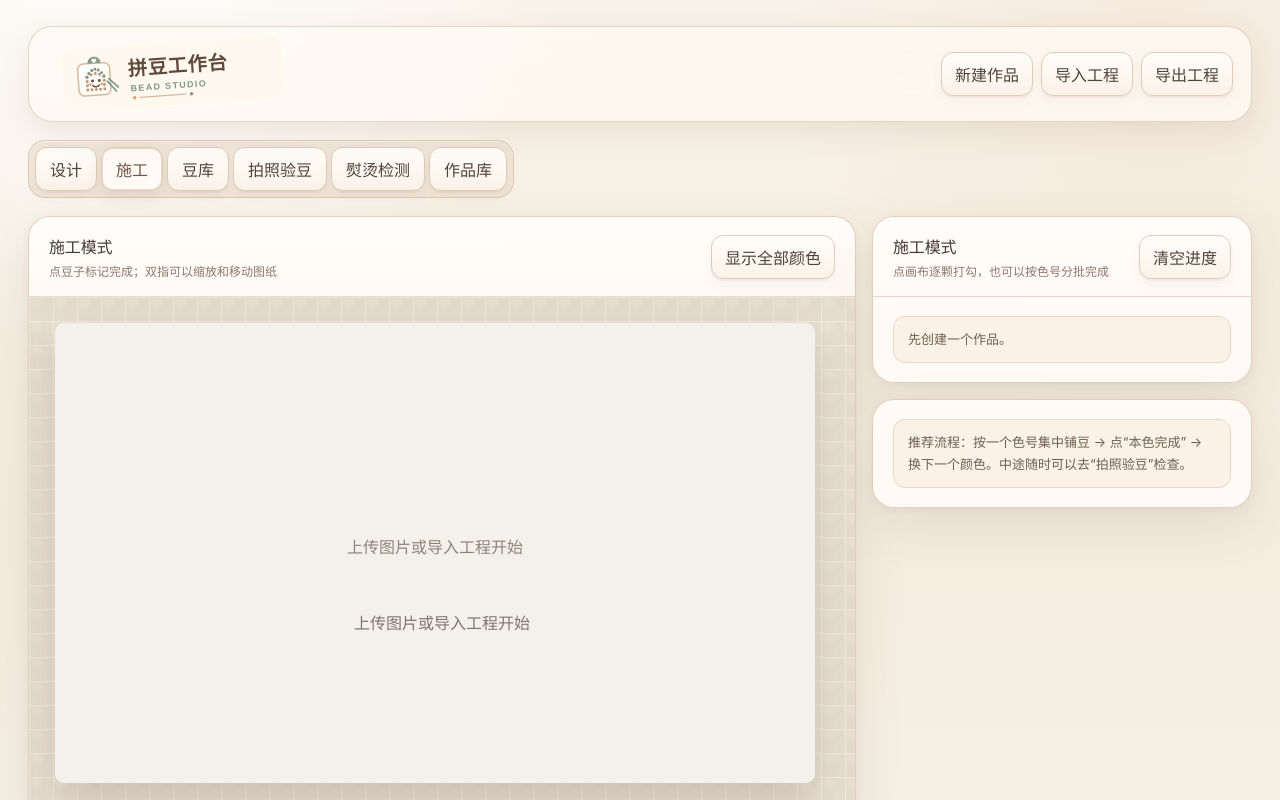
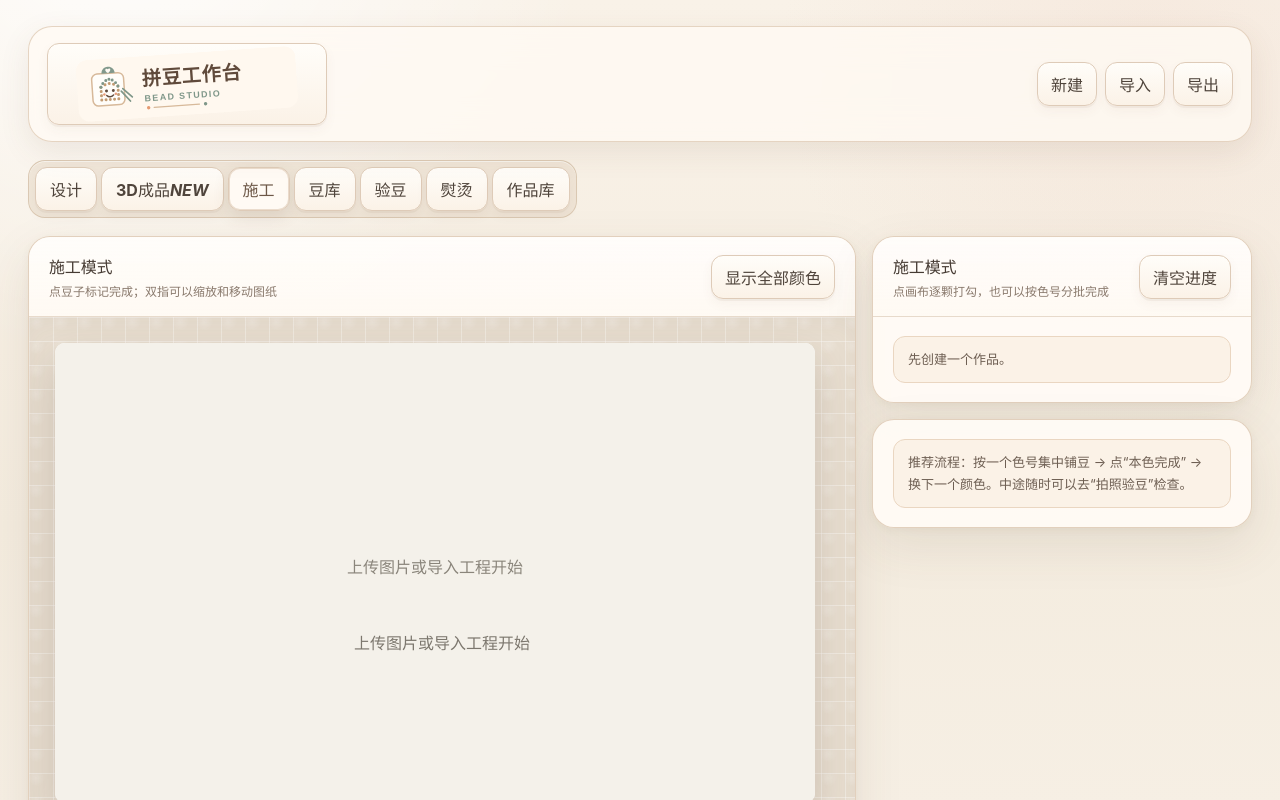
Before and after one commit to DragonChenCL/bead-studio, a React (Vite) app: page / in a window 1280 px wide. Both pictures are taken after a click on the button "施工". Shown: the top 800 px of the page. Built offline with nearby package versions, Linux system fonts and the light colour scheme.

Commit message:
feat: integrate 3d preview into app navigation

```diff
--- a/src/App.tsx
+++ b/src/App.tsx
@@ -7,6 +7,7 @@ import BuildPanel from './components/BuildPanel';
 import WelcomePanel from './components/WelcomePanel';
 import ToolDock from './components/ToolDock';
 import H5BottomNav from './components/H5BottomNav';
+import Bead3DPreview from './components/Bead3DPreview';
 import { buildPatternFromImageElement, paletteByCode, summarizeUsage } from './core/engine';
 import { downloadJson } from './core/download';
 import { deductPatternFromInventory, restorePatternToInventory } from './core/inventory';
@@ -220,7 +221,7 @@ export default function App() {
   function exportProject() {
     if (!pattern) return notify('没有可导出的作品', 'bad');
     downloadJson(
-      { version: 'bead-studio/0.6-h5', pattern, inventory, completed },
+      { version: 'bead-studio/0.7-3d', pattern, inventory, completed },
       `${pattern.name || 'bead-project'}.json`,
     );
   }
@@ -337,39 +338,41 @@ export default function App() {
 
   const nav = [
     ['work', '设计'],
+    ['preview', '3D成品'],
     ['build', '施工'],
     ['inventory', '豆库'],
-    ['photo', '拍照验豆'],
-    ['iron', '熨烫检测'],
+    ['photo', '验豆'],
+    ['iron', '熨烫'],
     ['library', '作品库'],
   ];
 
   return (
-    <div className={`app-shell ${mobileDockOpen ? 'h5-dock-open' : ''}`}>
-      <header className="topbar">
-        <div className="brand">
+    <div className={`app-shell studio-shell ${mobileDockOpen ? 'h5-dock-open' : ''}`}>
+      <header className="topbar studio-topbar">
+        <button className="brand studio-brand" onClick={() => setTab('work')} aria-label="回到设计页">
           <div className="logo"><span /></div>
           <div>
-            <h1>拼豆工作台 <em>V0.6</em></h1>
-            <p>从一张图开始，陪你真正把作品拼完</p>
+            <h1>拼豆工作台 <em>V0.7</em></h1>
+            <p>设计 · 备豆 · 施工 · 验收 · 3D 成品</p>
           </div>
-        </div>
-        <div className="toolbar desktop-actions">
-          <button onClick={newProject} data-help="回到欢迎页，开始制作一个新的拼豆作品；当前作品会自动保存在作品库">新建作品</button>
-          <label className="filebtn" data-help="导入之前从本工具导出的 JSON 工程文件，恢复图纸、豆库和施工进度">导入工程<input ref={importRef} type="file" accept="application/json" onChange={importProject} /></label>
-          <button onClick={exportProject} data-help="把当前图纸、豆库和施工进度保存为 JSON 文件，便于备份或换设备">导出工程</button>
+        </button>
+        <div className="toolbar desktop-actions studio-header-actions">
+          {pattern && <button className="preview-cta" onClick={() => setTab('preview')}>◈ 3D 看成品</button>}
+          <button onClick={newProject}>新建</button>
+          <label className="filebtn">导入<input ref={importRef} type="file" accept="application/json" onChange={importProject} /></label>
+          <button onClick={exportProject}>导出</button>
         </div>
       </header>
 
-      <nav className="tabs desktop-tabs">
-        {nav.map(([key, name]) => <button key={key} className={tab === key ? 'active' : ''} onClick={() => setTab(key)}>{name}</button>)}
+      <nav className="tabs desktop-tabs studio-tabs">
+        {nav.map(([key, name]) => <button key={key} className={tab === key ? 'active' : ''} onClick={() => setTab(key)}>{name}{key === 'preview' && <i>NEW</i>}</button>)}
       </nav>
 
       {pattern && (
-        <div className="project-strip">
-          <div>
-            <strong>{pattern.name}</strong>
-            <span>{pattern.width}×{pattern.height} · {total.toLocaleString()}颗 · {usage.length}色</span>
+        <div className="project-strip studio-project-strip">
+          <div className="studio-project-main">
+            <span className="studio-project-dot" style={{ background: selectedHex }} />
+            <div><strong>{pattern.name}</strong><span>{pattern.width}×{pattern.height} · {total.toLocaleString()}颗 · {usage.length}色</span></div>
             {settled && <span className="settled-tag">已扣库存</span>}
           </div>
           <div className="project-strip-progress">
@@ -384,15 +387,16 @@ export default function App() {
       )}
 
       {tab === 'work' && pattern && (
-        <main className="work-grid work-grid-v5 h5-work-page">
-          <section className="card main-card h5-canvas-card">
-            <div className="card-hd workspace-header">
+        <main className="work-grid work-grid-v5 h5-work-page studio-work-grid">
+          <section className="card main-card h5-canvas-card studio-main-card">
+            <div className="card-hd workspace-header studio-workspace-header">
               <div className="project-heading">
                 <input className="project-name" value={pattern.name} onChange={(e) => rename(e.target.value)} />
                 <p>{pattern.width}×{pattern.height} · {total.toLocaleString()} 颗 · {usage.length} 色</p>
               </div>
               <div className="toolbar h5-project-actions">
-                <label className="filebtn primary" data-help="重新选择一张图片生成图纸；当前作品会保存在作品库中">换图<input type="file" accept="image/*" onChange={imageUpload} /></label>
+                <button className="preview-inline-btn" onClick={() => setTab('preview')}>◈ 3D</button>
+                <label className="filebtn primary">换图<input type="file" accept="image/*" onChange={imageUpload} /></label>
                 <label className="inline-field">宽度 <input type="number" min="8" max="160" value={gridWidth} onChange={(e) => setGridWidth(e.target.value)} /></label>
               </div>
             </div>
@@ -450,12 +454,14 @@ export default function App() {
         </main>
       )}
 
+      {tab === 'preview' && <main className="single h5-page studio-preview-page"><Bead3DPreview pattern={pattern} completed={completed} onBack={() => setTab('work')} /></main>}
+
       {tab === 'build' && (
-        <main className="work-grid build-layout h5-build-page">
+        <main className="work-grid build-layout h5-build-page studio-build-page">
           <section className="card main-card">
             <div className="card-hd">
               <div><h2>{pattern?.name || '施工模式'}</h2><p>点豆子标记完成；双指可以缩放和移动图纸</p></div>
-              <div className="toolbar"><button onClick={() => setFocusCode('')}>显示全部颜色</button></div>
+              <div className="toolbar"><button onClick={() => setFocusCode('')}>显示全部颜色</button>{pattern && <button onClick={() => setTab('preview')}>3D 看进度</button>}</div>
             </div>
             <WorkspaceCanvas
               pattern={pattern}
@@ -490,7 +496,7 @@ export default function App() {
       {tab === 'iron' && <main className="single h5-page"><InspectionPanel pattern={pattern} mode="iron" onToast={notify} onMarkCompleted={undefined} /></main>}
       {tab === 'library' && <main className="single h5-page"><ProjectLibraryPanel records={records} currentId={pattern?.id} onOpen={openRecord} onDelete={deleteRecord} onDuplicate={duplicateRecord} onToast={notify} /></main>}
 
-      <footer>所有图片、库存、施工进度都在浏览器本地处理。MARD 色卡及上游声明见 THIRD_PARTY_NOTICES.md。</footer>
+      <footer>图片、库存、施工进度默认只在当前浏览器处理。MARD 色卡及上游声明见 THIRD_PARTY_NOTICES.md。</footer>
       {toast && <div className={`toast show ${toast.kind || ''}`}>{toast.text}</div>}
 
       <H5BottomNav
```
